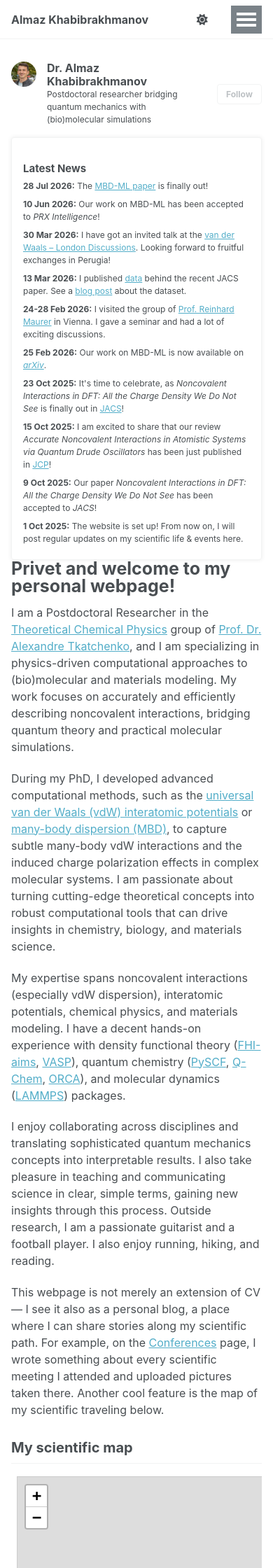
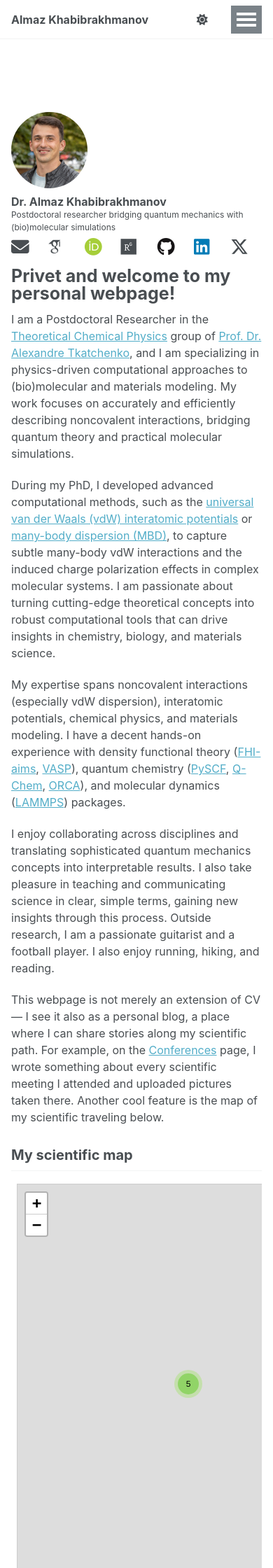
Before and after one commit to almaz-khabibrakhmanov/almaz-khabibrakhmanov.github.io, a Jekyll site: the page built from _pages/about.md, in a window 390 px wide. Shown: the top 2240 px of the page at 70% size. Built offline with Jekyll 4.4.1, drawn with Linux system fonts in a browser that asks for light colours; nearby versions of some CDN libraries; some web fonts are replaced; a script that is not in the unit is left out.

Commit message:
Mobile home page: bigger avatar, inline social icons, reordered Latest News

```diff
--- a/_sass/layout/_sidebar.scss
+++ b/_sass/layout/_sidebar.scss
@@ -299,3 +299,117 @@
     }
   }
 }
+
+/* ==========================================================================
+   MOBILE HOME-PAGE OVERRIDES
+   Everything here is scoped to viewports below $large — the point where the
+   theme switches from the stacked single-column view to the fixed 3-column
+   desktop layout. Because it is all inside a max-width query, the desktop
+   layout is not affected at all.
+   ========================================================================== */
+
+@media screen and (max-width: #{$large - 1}) {
+
+  /* (1) + (2): stack the author block vertically (avatar → name/bio → links),
+     the way the desktop sidebar already does, so the enlarged photo and the
+     full-width icon row sit cleanly one under another. */
+  .sidebar .author__avatar,
+  .sidebar .author__content,
+  .sidebar .author__urls-wrapper {
+    display: block;
+    width: 100%;
+  }
+
+  /* (1) Enlarge the photo to ~28% of the screen width (was a 36px table cell). */
+  .sidebar .author__avatar {
+    text-align: center;
+    margin-bottom: 0.6em;
+
+    img {
+      width: 28vw;
+      max-width: 28vw;
+    }
+  }
+
+  .sidebar .author__content {
+    padding-left: 0;
+    padding-right: 0;
+  }
+
+  /* (2) Remove the "Follow" button and show the social links as a single
+     full-width row of logos only — labels ("ORCID", "ResearchGate", …) hidden,
+     no tap-to-open dropdown. */
+  .sidebar .author__urls-wrapper button {
+    display: none;
+  }
+
+  .sidebar .author__urls {
+    display: flex;
+    flex-direction: row;
+    flex-wrap: nowrap;
+    justify-content: space-between;
+    align-items: center;
+    position: static;
+    width: 100%;
+    margin: 0.4em 0 0;
+    padding: 0;
+    border: 0;
+    background: transparent;
+    box-shadow: none;
+
+    /* Dropdown pointer arrows are meaningless once it is an inline row. */
+    &::before,
+    &::after {
+      display: none;
+    }
+
+    li {
+      margin: 0;
+      white-space: nowrap;
+    }
+
+    a {
+      font-size: 0;          /* collapse the text label… */
+      padding: 0;
+      margin: 0;
+
+      i {
+        font-size: 1.6rem;   /* …while keeping the logo tappable */
+      }
+    }
+  }
+
+  /* (3) Move Latest News below the about text, and slim it down. #main is a
+     plain block at this width (its susy columns only kick in >= $large), so
+     turning it into a flex column lets us reorder its three children without
+     disturbing the desktop layout. The clearfix pseudo-elements would otherwise
+     show up as stray flex items, so switch them off here. */
+  #main {
+    display: flex;
+    flex-direction: column;
+  }
+  #main::before,
+  #main::after {
+    display: none;
+  }
+  #main > .sidebar        { order: 1; }   /* author profile */
+  #main > article.page    { order: 2; }   /* about.md text + scientific map */
+  #main > .sidebar__right { order: 3; }   /* Latest News, now last */
+
+  /* Narrower (−10%) and centred. */
+  .sidebar__right {
+    width: 90%;
+    margin-left: auto;
+    margin-right: auto;
+  }
+
+  /* Font bumped from 0.75em to 1em to match the main body text; panel height
+     cap reduced 20% (80vh → 64vh). */
+  .sidebar__right .latest-news {
+    font-size: $type-size-5;
+    max-height: 64vh;
+  }
+  .sidebar__right .latest-news li {
+    font-size: $type-size-5;
+  }
+}
```
